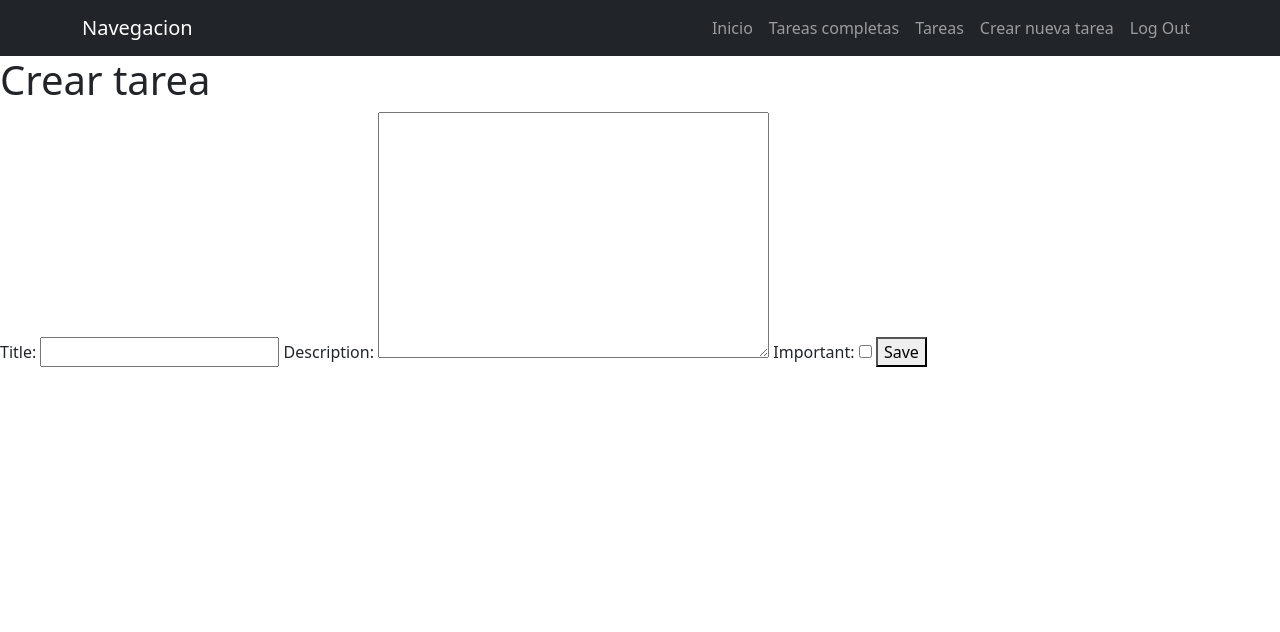
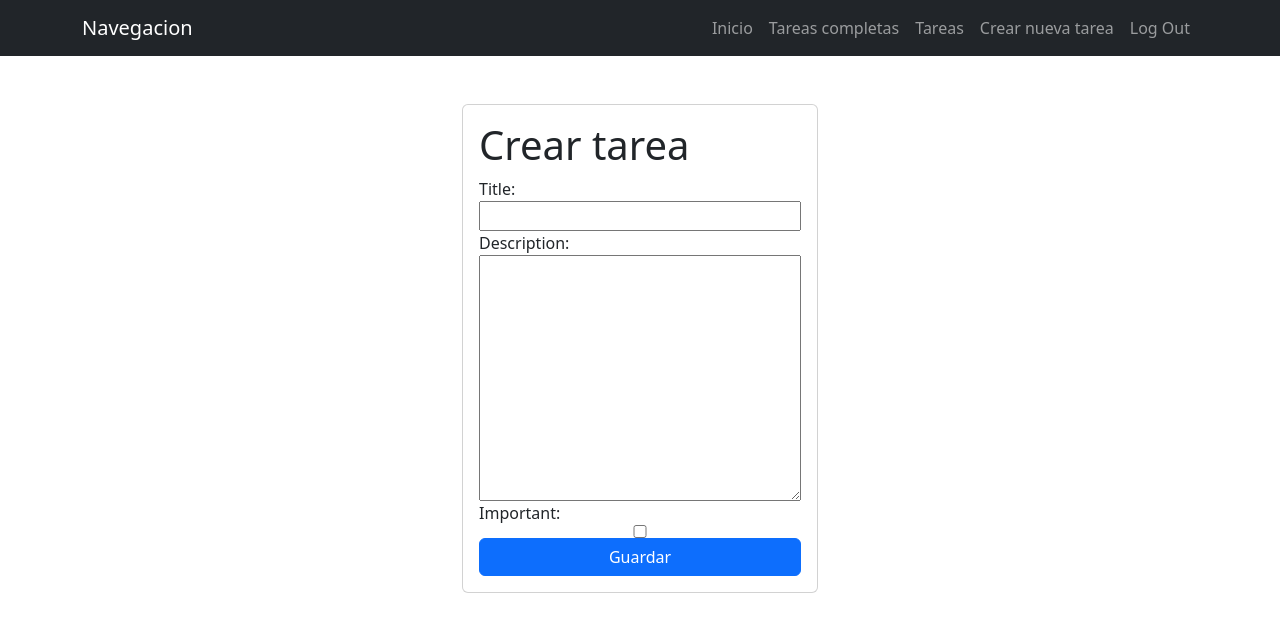
Before and after one commit to Enrique07721/django-crud-2, a Django app: page /create_task/ in a window 1280 px wide. Shown: the top 632 px of the page. Run offline with Django 4.2, Linux system fonts and the light colour scheme; a user stored in the database is signed in.

Commit message:
Update create_task.html

```diff
--- a/tasks/templates/create_task.html
+++ b/tasks/templates/create_task.html
@@ -2,13 +2,25 @@
 
 {% block content %}
 
-<h1>Crear tarea</h1>
+<main class="container">
+    <div class="row">
+        <div class="col-md-4 offset-md-4 mt-5">
 
-{{error}}
-<form action="/create_task/" method="POST">
-  {% csrf_token %}
-  {{form}}
+            <form action="/create_task/" method="POST" class="card card-body">
+                <h1>Crear tarea</h1>
 
-  <button>Save</button>
-</form>
+                {{error}}
+
+                {% csrf_token %}
+
+                {{form}}
+
+                <button class="btn btn-primary">
+                    Guardar
+                </button>
+            </form>
+        </div>
+    </div>
+</main>
+
 {% endblock %}
```
